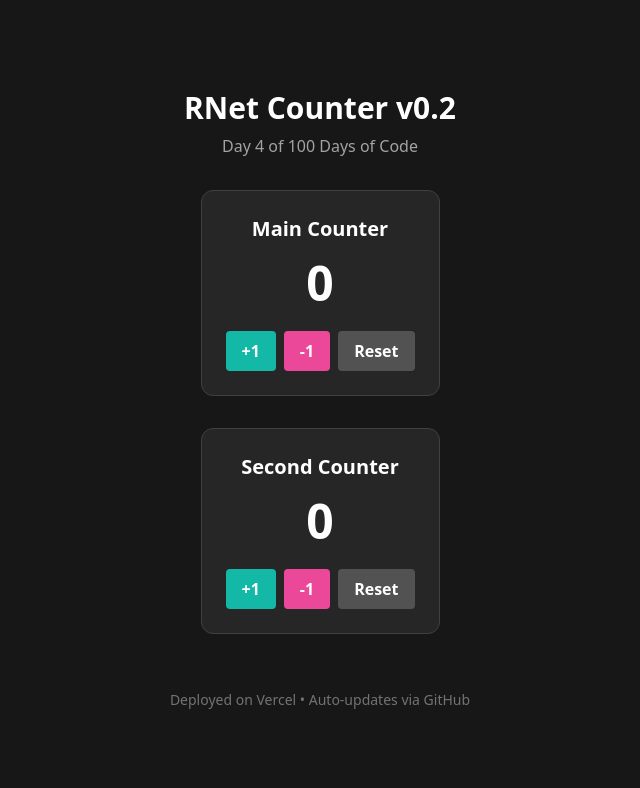
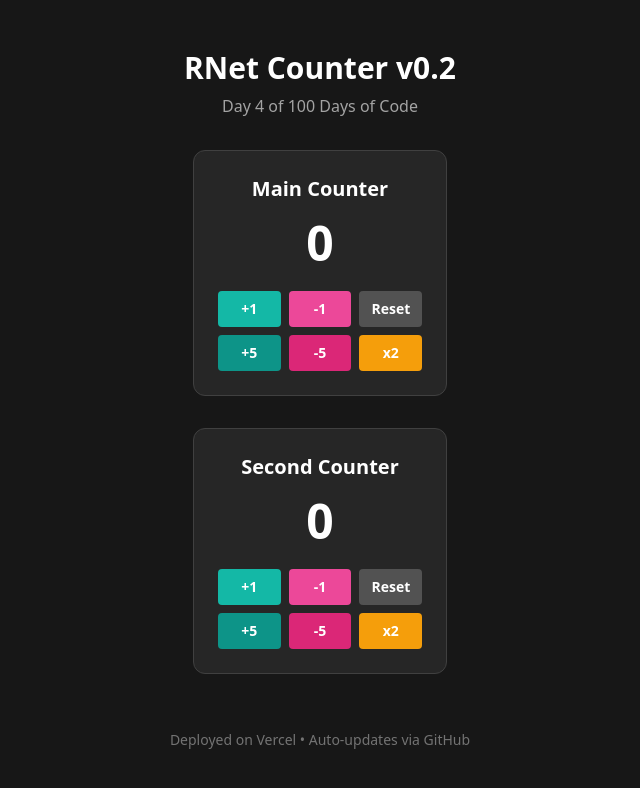
Before and after one commit to rrrnet3-dev/day1-hello, a Next.js app: page / in a window 1280 px wide. Shown: the top 788 px of the page, without its empty margins (320-960 px from the left). Built offline with nearby package versions, Linux system fonts and the light colour scheme.

Commit message:
Day 6: Add +5, -5, x2 power-up buttons

```diff
--- a/src/components/Counter.jsx
+++ b/src/components/Counter.jsx
@@ -4,12 +4,10 @@ export default function Counter({ title }) {
   const [count, setCount] = useState(0);
   const [isMounted, setIsMounted] = useState(false);
 
-  // Step 1: Mark that we're on the client
   useEffect(() => {
     setIsMounted(true);
   }, []);
 
-  // Step 2: Load from localStorage only after mount
   useEffect(() => {
     if (isMounted) {
       const saved = localStorage.getItem(`count-${title}`);
@@ -17,23 +15,24 @@ export default function Counter({ title }) {
     }
   }, [isMounted, title]);
 
-  // Step 3: Save to localStorage when count changes
   useEffect(() => {
     if (isMounted) {
       localStorage.setItem(`count-${title}`, count);
     }
   }, [count, title, isMounted]);
 
-  // Prevent showing wrong number during SSR
   if (!isMounted) {
     return (
       <div className="bg-neutral-800 p-6 rounded-xl text-center border border-neutral-700">
         <h2 className="text-xl font-semibold mb-4">{title}</h2>
         <p className="text-5xl font-bold mb-6">0</p>
-        <div className="flex gap-2 justify-center">
-          <button className="bg-teal-500 px-4 py-2 rounded font-bold">+1</button>
-          <button className="bg-pink-500 px-4 py-2 rounded font-bold">-1</button>
-          <button className="bg-neutral-600 px-4 py-2 rounded font-bold">Reset</button>
+        <div className="grid grid-cols-3 gap-2 justify-center">
+          <button className="bg-teal-500 px-3 py-2 rounded font-bold text-sm">+1</button>
+          <button className="bg-pink-500 px-3 py-2 rounded font-bold text-sm">-1</button>
+          <button className="bg-neutral-600 px-3 py-2 rounded font-bold text-sm">Reset</button>
+          <button className="bg-teal-600 px-3 py-2 rounded font-bold text-sm">+5</button>
+          <button className="bg-pink-600 px-3 py-2 rounded font-bold text-sm">-5</button>
+          <button className="bg-amber-500 px-3 py-2 rounded font-bold text-sm">x2</button>
         </div>
       </div>
     );
@@ -43,24 +42,42 @@ export default function Counter({ title }) {
     <div className="bg-neutral-800 p-6 rounded-xl text-center border border-neutral-700">
       <h2 className="text-xl font-semibold mb-4">{title}</h2>
       <p className="text-5xl font-bold mb-6">{count}</p>
-      <div className="flex gap-2 justify-center">
+      <div className="grid grid-cols-3 gap-2 justify-center">
         <button
           onClick={() => setCount(count + 1)}
-          className="bg-teal-500 hover:bg-teal-400 px-4 py-2 rounded font-bold"
+          className="bg-teal-500 hover:bg-teal-400 px-3 py-2 rounded font-bold text-sm"
         >
           +1
         </button>
         <button
           onClick={() => setCount(count - 1)}
-          className="bg-pink-500 hover:bg-pink-400 px-4 py-2 rounded font-bold"
+          className="bg-pink-500 hover:bg-pink-400 px-3 py-2 rounded font-bold text-sm"
         >
           -1
         </button>
         <button
           onClick={() => setCount(0)}
-          className="bg-neutral-600 hover:bg-neutral-500 px-4 py-2 rounded font-bold"
+          className="bg-neutral-600 hover:bg-neutral-500 px-3 py-2 rounded font-bold text-sm"
         >
           Reset
+        </button>
+        <button
+          onClick={() => setCount(count + 5)}
+          className="bg-teal-600 hover:bg-teal-500 px-3 py-2 rounded font-bold text-sm"
+        >
+          +5
+        </button>
+        <button
+          onClick={() => setCount(count - 5)}
+          className="bg-pink-600 hover:bg-pink-500 px-3 py-2 rounded font-bold text-sm"
+        >
+          -5
+        </button>
+        <button
+          onClick={() => setCount(count * 2)}
+          className="bg-amber-500 hover:bg-amber-400 px-3 py-2 rounded font-bold text-sm"
+        >
+          x2
         </button>
       </div>
     </div>
```
